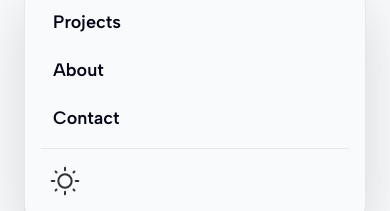
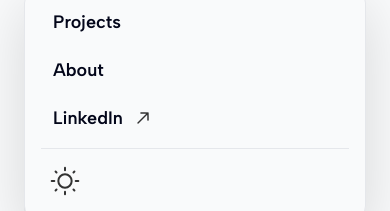
Before and after one commit to kunalbhat/portfolio-2025, a Next.js app: page / in a window 390 px wide. Both pictures are taken after a click on the button "Open menu". Shown: the part 141-352 px from the top of the page. Built offline with nearby package versions, Linux system fonts and the light colour scheme.

Commit message:
mobile menu updates

```diff
--- a/src/components/site-header.tsx
+++ b/src/components/site-header.tsx
@@ -264,10 +264,18 @@ export default function SiteHeader() {
               </Link>
               <a
                 href="https://www.linkedin.com/in/kunal-s-bhat/"
-                className="text-lg font-semibold text-(--fg) bg-transparent hover:bg-(--bg-overlay) hover:opacity-90 transition-colors px-3 py-1 rounded-full"
+                className="inline-flex items-center gap-2 text-lg font-semibold text-(--fg) bg-transparent hover:bg-(--bg-overlay) hover:opacity-90 transition-colors px-3 py-1 rounded-full group/link"
                 onClick={() => setIsMenuOpen(false)}
               >
-                Contact
+                LinkedIn
+                <Image
+                  src="/images/icon-arrow-link.png"
+                  alt="External link arrow icon"
+                  width={24}
+                  height={24}
+                  className="h-6 w-6 transition-transform duration-200 group-hover/link:scale-110 invert-on-dark"
+                  priority
+                />
               </a>
               <div className="pt-2 border-t border-(--border)">
                 <ThemeToggle />
```
